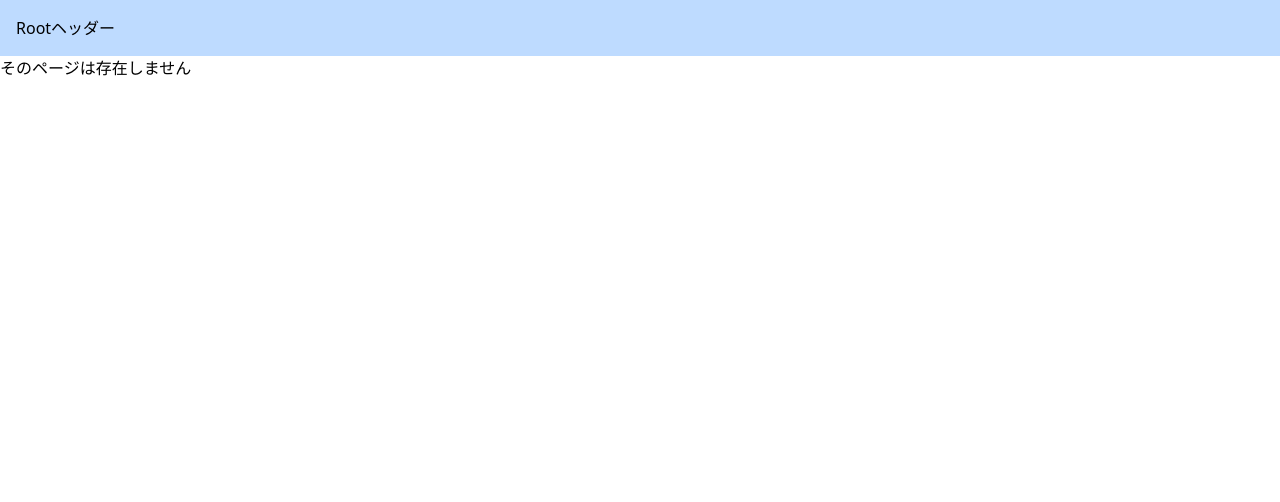
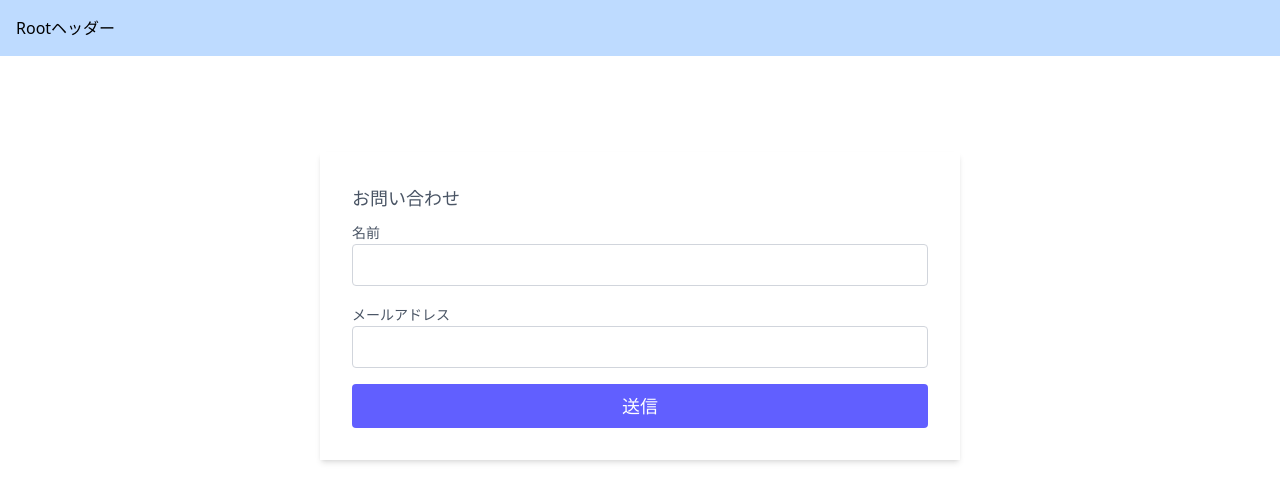
Before and after one commit to sato0516/nextjs-2, a Next.js app: page /contacts in a window 1280 px wide. Before the commit this address had no page. Shown: the top 502 px of the page. Built offline with nearby package versions, Linux system fonts and the light colour scheme.

Commit message:
4－34まで完了

```diff
--- /dev/null
+++ b/src/app/contacts/complete/page.tsx
@@ -0,0 +1,7 @@
+export default function CompletePage() {
+  return (
+    <div>
+      送信完了しました
+    </div>
+  )
+}
--- /dev/null
+++ b/src/app/contacts/page.tsx
@@ -0,0 +1,9 @@
+import ContactForm from "@/components/ContactForm"
+
+export default function ContactPage() {
+  return (
+    <div>
+        <ContactForm />
+    </div>
+  )
+}
--- /dev/null
+++ b/src/components/ContactForm.tsx
@@ -0,0 +1,25 @@
+'use client'
+export default function ContactForm() {
+  return (
+    <div>
+      <form action="">
+        <div className="py-24 text-gray-600">
+            <div className="mx-auto flex flex-col bg-white shadow-md p-8 md:w-1/2">
+                <h2 className="text-lg mb-2">お問い合わせ</h2>
+                <div className="mb-4">
+                    <label htmlFor="name" className="text-sm">名前</label>
+                    <input type="text" id="name" name="name" className="
+                    w-full bg-white rounded border border-gray-300 focus:border-indigo-500 focus:ring-2 focus:ring-indigo-200 outline-none py-1 px-3 leading-8" />
+                </div>
+                <div className="mb-4">
+                    <label htmlFor="email" className="text-sm">メールアドレス</label>
+                    <input type="text" id="email" name="email" className="
+                    w-full bg-white rounded border border-gray-300 focus:border-indigo-500 focus:ring-2 focus:ring-indigo-200 outline-none py-1 px-3 leading-8" />
+                </div>
+                <button className="text-white bg-indigo-500 py-2 px-6 hover:bg-indigo-600 rounded text-lg">送信</button>
+            </div>
+        </div>
+      </form>
+    </div>
+  )
+}
```
